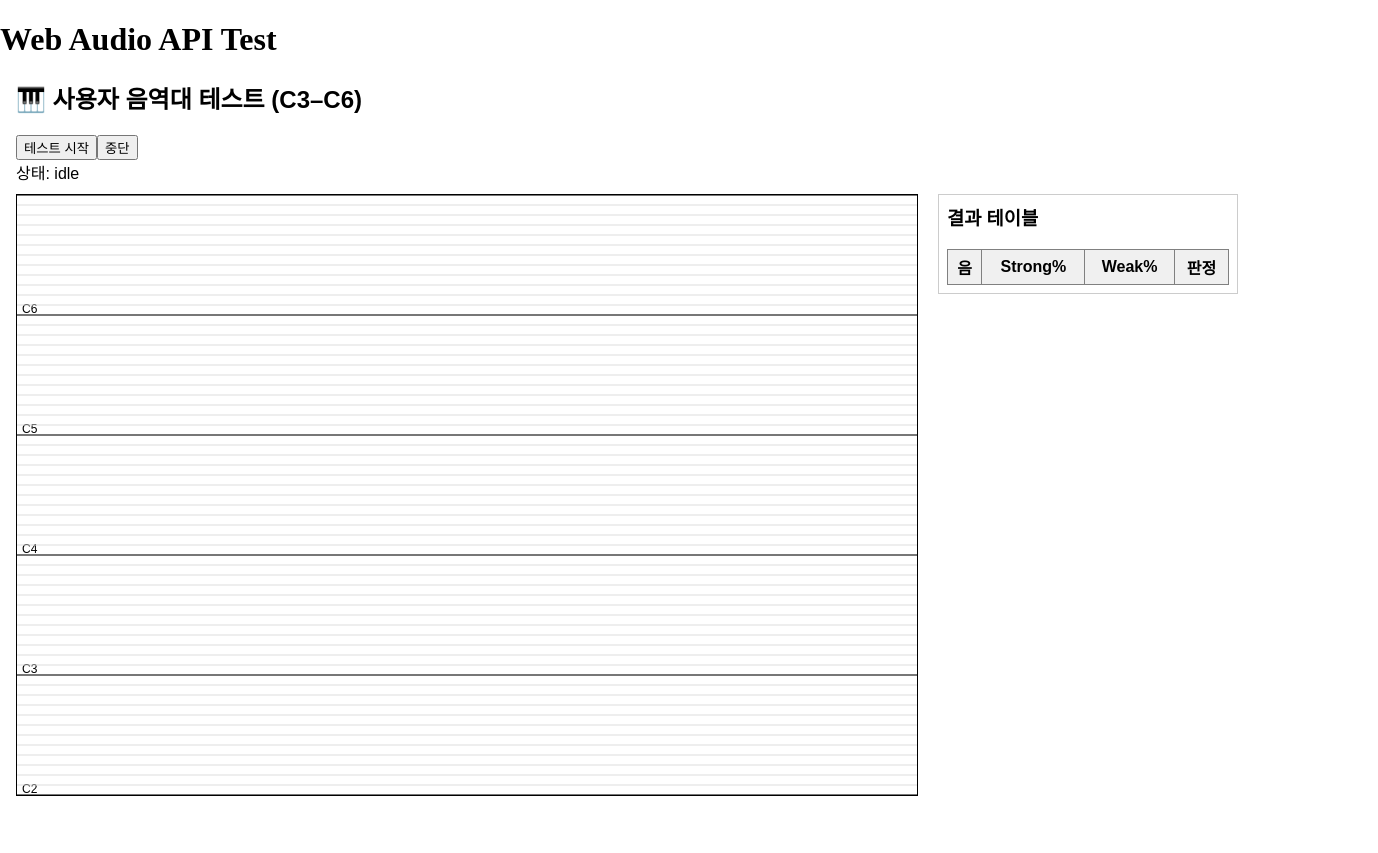
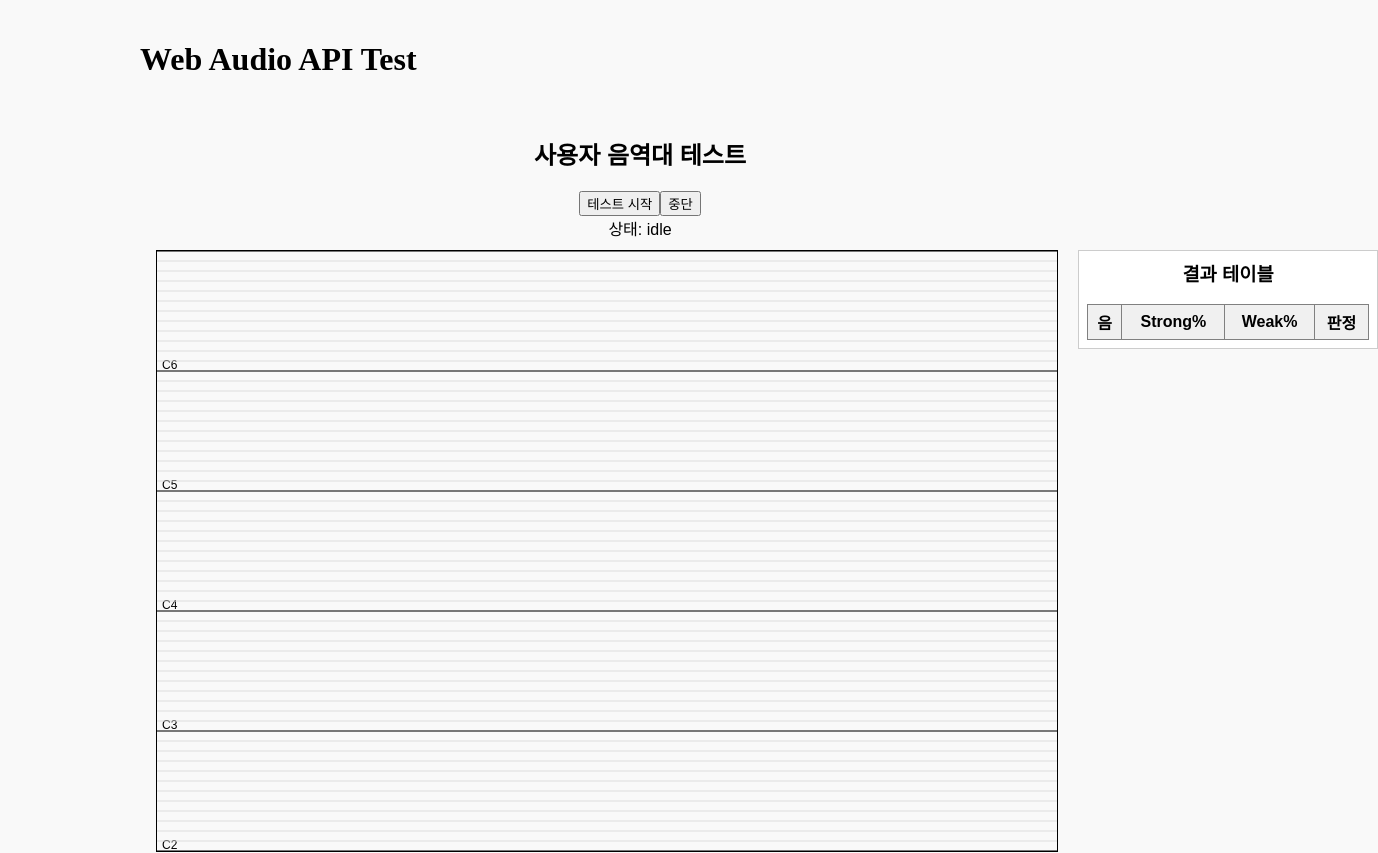
Before and after one commit to PitchWizard/frontend, a React app: page / in a window 1280 px wide. Shown: the top 853 px of the page, 1378 px wide, since content can reach past the window. Before the commit the page ends 812 px from the top, so only its background shows below. Built offline with nearby package versions, Linux system fonts and the light colour scheme; the HTML template or start-up script is replaced by a standard one.

Commit message:
중앙정렬

```diff
--- a/src/PitchTestpiano.jsx
+++ b/src/PitchTestpiano.jsx
@@ -281,7 +281,9 @@ export default function PitchTestPiano() {
     const startTime = ctx.currentTime;
     while (ctx.currentTime - startTime < DEFAULTS.measureWindowSec) {
       analyser.getFloatTimeDomainData(timeDomain);
-      const { freq } = autocorrelate(timeDomain, ctx.sampleRate);
+      const { freq, rms } = autocorrelate(timeDomain, ctx.sampleRate);
+      console.log("RMS:", rms, "Freq:", freq);
+
       if (freq > 0) {
         const cents = Math.abs(freqToCents(noteObj.freq, freq));
         frames.push(cents);
@@ -505,8 +507,17 @@ export default function PitchTestPiano() {
   }
 
   return (
-    <div style={{ fontFamily: "sans-serif", maxWidth: 1000, margin: 16 }}>
-      <h2>🎹 사용자 음역대 테스트 (C3–C6)</h2>
+    <div
+      style={{
+        fontFamily: "sans-serif",
+        maxWidth: 1000,
+        margin: "0 auto",
+        padding: 16,
+        textAlign: "center"
+      }}
+    >
+
+      <h2>사용자 음역대 테스트</h2>
       <div>
         <button onClick={startSequence} disabled={status === "running"}>
           테스트 시작
--- a/src/index.css
+++ b/src/index.css
@@ -1,5 +1,11 @@
 body {
+  display: flex;
+  justify-content: center;
+  align-items: flex-start; /* 화면 위쪽 기준이면 flex-start, 완전 중앙이면 center */
+  min-height: 100vh;
+  background: #f9f9f9;
   margin: 0;
+  padding: 20px;
 }
 
 div {
```
